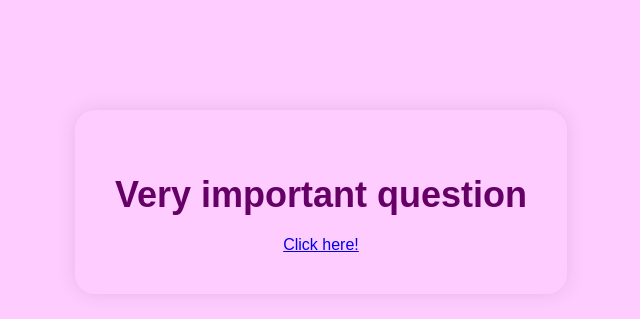
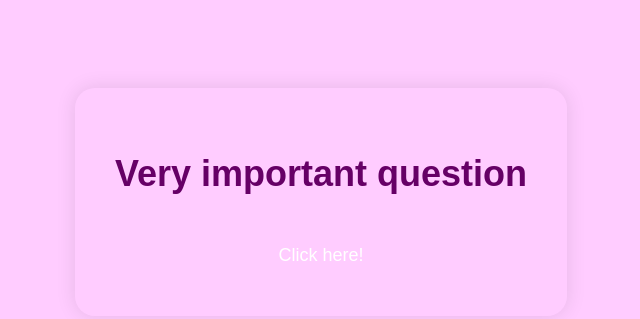
Before and after one commit to taherdk10/veryimportantquestion, a plain HTML site: page index.html in a window 1280 px wide. Shown: the part 198-517 px from the top of the page, without its empty margins (319-959 px from the left). Drawn offline with Linux system fonts and the light colour scheme.

Commit message:
Add files via upload

```diff
--- a/styles.css
+++ b/styles.css
@@ -46,3 +46,19 @@ button {
   background-color: #ff5555;
   color: white;
 }
+.btnindex {
+  display: inline-block;
+  width: 80%;
+  padding: 10px 20px;
+  margin-top: 20px;
+  background-color: #lightpink;
+  color: white;
+  text-decoration: none;
+  border-radius: 5px;
+  font-size: 18px;
+  transition: background-color 0.3s ease, transform 0.3s ease;
+}
+.btnindex:hover {
+  background-color: #ff8888;
+  transform: scale(1.1);
+}
```
